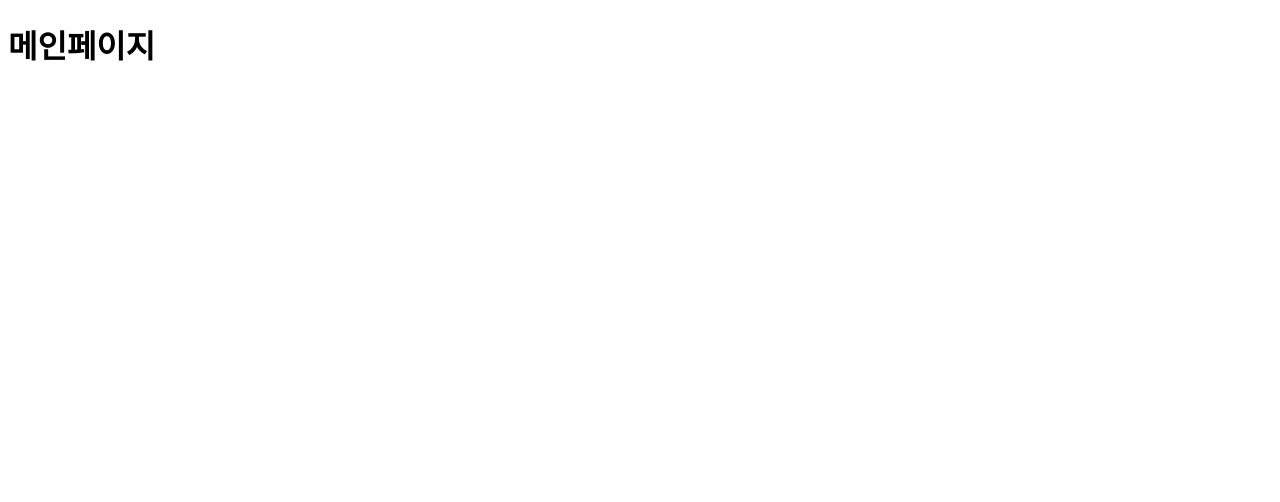
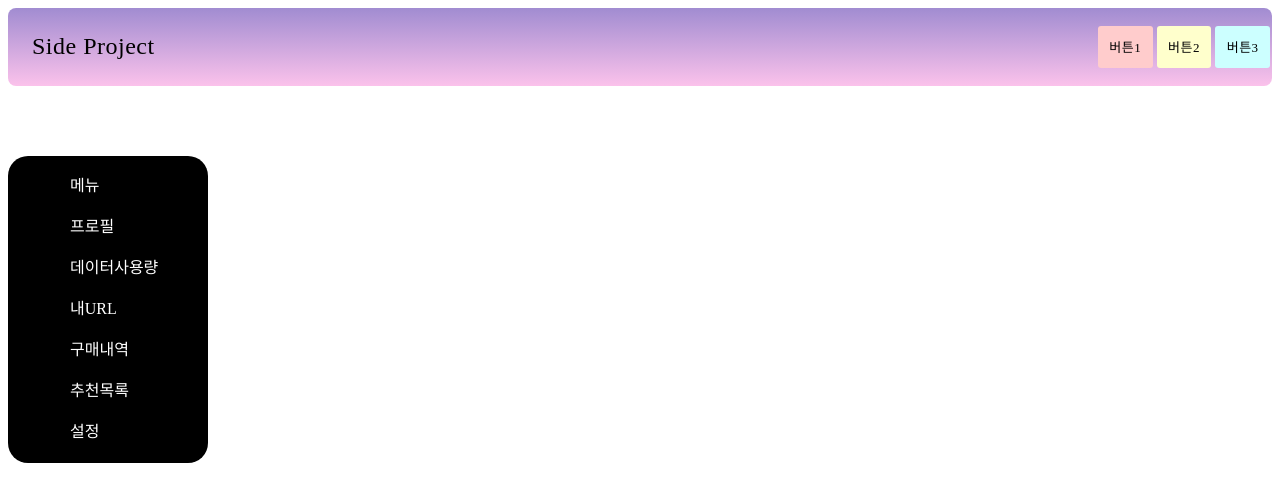
Before and after one commit to inhohwangg/nuxt-side-project, a Nuxt app: page /Main in a window 1280 px wide. Shown: the top 502 px of the page. Built offline with nearby package versions, Linux system fonts and the light colour scheme.

Commit message:
page add

```diff
--- a/package.json
+++ b/package.json
@@ -10,6 +10,7 @@
   },
   "dependencies": {
     "axios": "^0.27.2",
+    "bootstrap-vue": "^2.22.0",
     "core-js": "^3.19.3",
     "nuxt": "^2.15.8",
     "vue": "^2.6.14",
--- a/pages/LoginPage.vue
+++ b/pages/LoginPage.vue
@@ -25,10 +25,10 @@ body {
 
 .login-form {
     width: 300px;
-    border: 0;
     background-color: #EEEFF1;
     padding: 20px;
-    margin: 0 auto;
+    margin: auto;
+    border-radius: 10px;
 }
 
 .text-field {
--- a/pages/Main.vue
+++ b/pages/Main.vue
@@ -1,15 +1,20 @@
 <template>
   <div>
-    <h1>메인페이지</h1>
+    <Nav></Nav>
+    <SideBar />
   </div>
 </template>
 
 <script>
+import Nav from "./Nav.vue";
+import SideBar from "./sidebar.vue";
 export default {
-
-}
+  components: {
+    Nav,
+    SideBar,
+  },
+};
 </script>
 
 <style>
-
 </style>
--- /dev/null
+++ b/pages/Nav.vue
@@ -0,0 +1,86 @@
+<template>
+  <nav class="nav">
+    <div class="logo">
+      <p class="logo text-lg">Side Project</p>
+    </div>
+    <ul>
+      <li class="btn btn1 mx-5 px-5">버튼1</li>
+      <li class="btn btn2">버튼2</li>
+      <li class="btn btn3">버튼3</li>
+    </ul>
+  </nav>
+</template>
+
+<script>
+export default {};
+</script>
+
+<style>
+nav {
+  box-shadow: rgb(100, 100, 111 / 20%) 0px 7px 29px 0px;
+  border-radius: 8px;
+  background: linear-gradient(#a18cd1, #fbc2eb);
+  display: flex;
+  justify-content: space-between;
+  align-items: center;
+  margin-bottom: 70px;
+  font-weight: ligher;
+  letter-spacing: 0.5px;
+}
+.logo {
+  box-sizing: content-box;
+  padding: 0 12px;
+  height: 100%;
+  flex: 1 0 auto;
+  display: flex;
+  align-items: center;
+  background-color: transparent;
+}
+.text-lg {
+  font-size: 24px;
+}
+.subheader {
+  color: #ccc;
+}
+a {
+  color: var(--theme-link-color);
+  text-decoration: none;
+  cursor: pointer;
+}
+
+.btn {
+  position: relative;
+  display: inline-block;
+  padding: 0.8em;
+  color: var(--theme-button-color);
+  border: 1px solid transparent;
+  border-radius: 3px;
+  background-color: transparent;
+  outline: none;
+  font-family: inherit;
+  font-size: 13px;
+  font-weight: normal;
+  line-height: 1.15.84615;
+  text-align: center;
+  text-decoration: none;
+  cursor: pointer;
+  user-select: none;
+  margin: 2px;
+}
+
+.btn:hover {
+  opacity: 0.7;
+}
+
+.btn1 {
+  background-color: #fcc;
+}
+
+.btn2 {
+  background-color: #ffc;
+}
+
+.btn3 {
+  background-color: #cff;
+}
+</style>
--- /dev/null
+++ b/pages/sidebar.vue
@@ -0,0 +1,105 @@
+<template>
+  <div class="menu">
+    <link href="https://fonts.googleapis.com/icon?family=Material+Icons" rel="stylesheet"/>
+    <label for="expand-menu"><div>메뉴</div></label>
+    <input type="checkbox" id="expand-menu" name="expand-menu">
+    <ul>
+        <li><a href="#" class="item"><div>프로필</div></a></li>
+        <li><a href="#" class="item"><div>데이터사용량</div></a></li>
+        <li><a href="#" class="item"><div>내URL</div></a></li>
+        <li><a href="#" class="item"><div>구매내역</div></a></li>
+        <li><a href="#" class="item"><div>추천목록</div></a></li>
+        <li><a href="#" class="item"><div>설정</div></a></li>
+    </ul>
+</div>
+</template>
+<script>
+</script>
+
+<script>
+
+export default {
+
+}
+</script>
+<script>
+
+</script>
+<style>
+.menu ::before{
+    font-family: 'Material Icons';
+    font-size: 1.5em;
+    float: left;
+    clear: left;
+}
+.menu label::before{ content: '\e5d2'; }
+.menu li:nth-child(1) a::before{ content: '\f02e'; }
+.menu li:nth-child(2) a::before{ content: '\e8d6'; }
+.menu li:nth-child(3) a::before{ content: '\e88a'; }
+.menu li:nth-child(4) a::before{ content: '\e8cc'; }
+.menu li:nth-child(5) a::before{ content: '\e87d'; }
+.menu li:nth-child(6) a::before{ content: '\e8b8'; }
+#expand-menu { /* 체크박스 폼 요소 감춤 */
+    display: none;
+}
+#expand-menu:checked ~ ul { /* 체크박스 체크되었으면 메뉴 목록 표시 - 반응형 표시용 */
+    display: block;
+    height: auto;
+}
+.menu {
+    display: block;
+    width: 200px;
+    background-color: #000;
+    color: #fff;
+    border-radius: 20px;
+    padding: 10px;
+    box-sizing: border-box;
+    overflow: hidden; /* 반응형 애니메이션용 */
+    transition: all 0.5s ease; /* 반응형 애니메이션 */
+}
+.menu ul {
+    list-style: none;
+    margin: 0;
+    padding: 0;
+}
+.menu a, .menu > label {
+    display: block;
+    height: 25px;
+    padding: 8px;
+    cursor: pointer;
+    color: #fff;
+    text-decoration: none;
+}
+.menu a:hover {
+    color: #000;
+}
+.menu ul li:hover, .menu > label:hover {
+    background-color: #fff;
+    color: #000;
+    border-radius: 10px;
+}
+.menu div {
+    line-height: 1.5;
+    font-size: 1em;
+    font-family: 'Noto Sans KR';
+    padding: 0 0 0 50px; /* 아이콘과 텍스트 사이 여백 */
+}
+@media screen and (max-width:1023px) {
+    .menu { /* 1단계 */
+        width: 60px;
+    }
+}
+@media screen and (max-width:560px) {
+    .menu #expand-menu:not(:checked) ~ ul { /* 2단계 */
+        display: none;
+    }
+}
+.menu div {
+    position: absolute; /* 절대 위치로 텍스트 고정 */
+    left: 50px;
+    line-height: 1.5;
+    font-size: 1em;
+    font-family: 'Noto Sans KR';
+    padding: 0 0 0 20px; /* 패딩 20p로 축소 */
+}
+</style>
```
Also changed, not shown: 1 other file (tests, documents, lock files or other folders).
